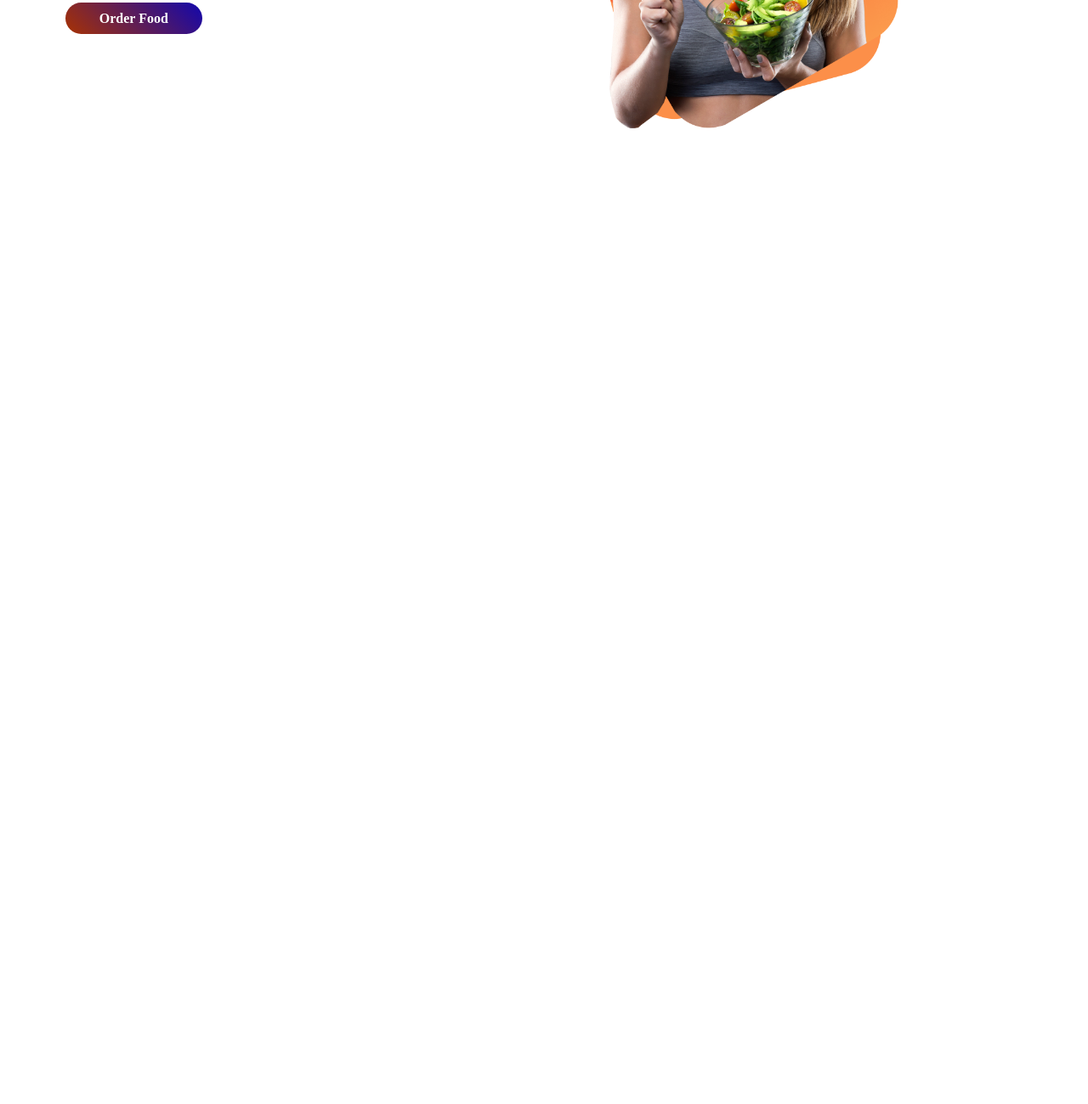
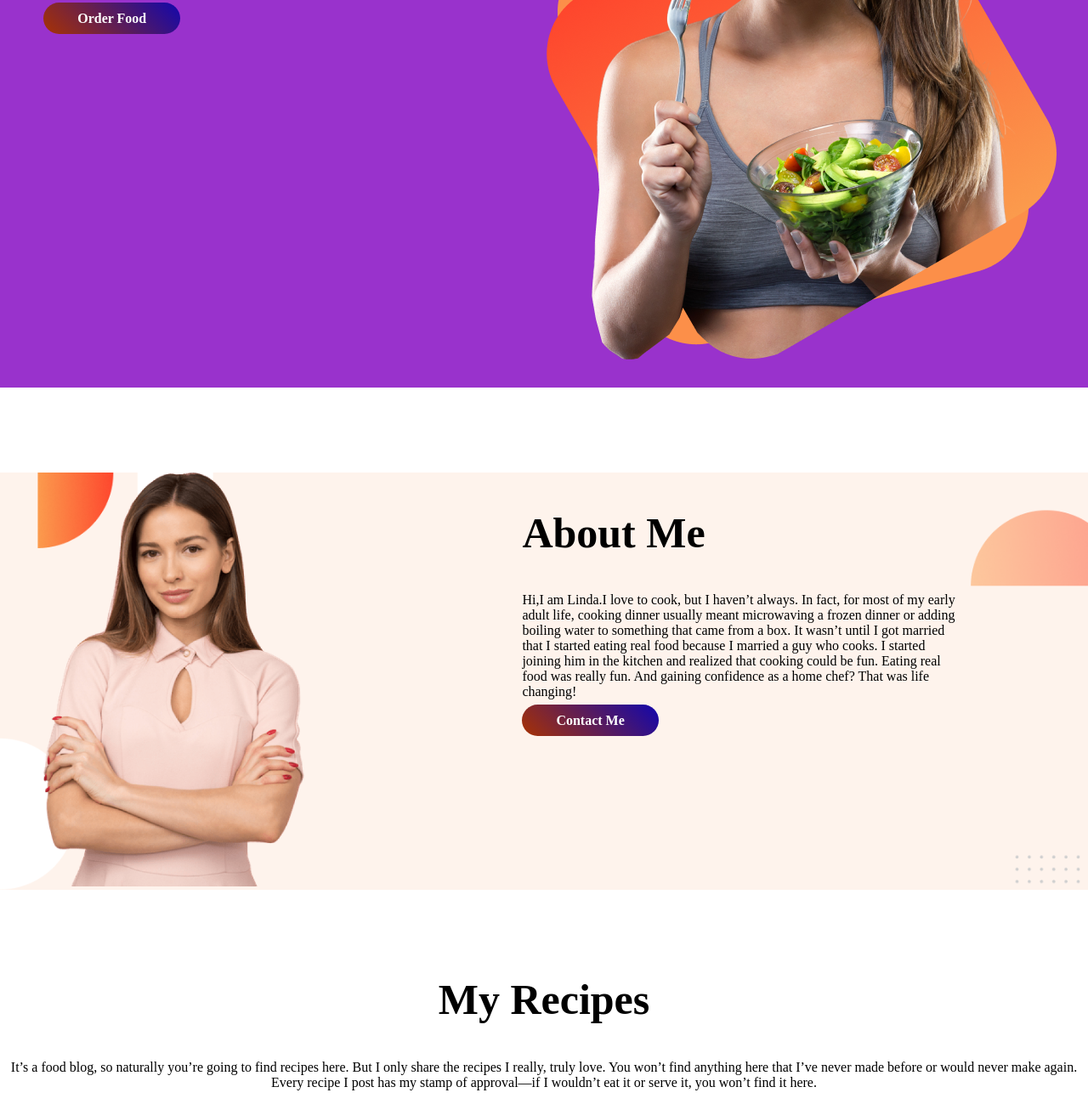
Before and after one commit to Sumon735597/food-network, a plain HTML site: page index.html in a window 1280 px wide. Shown: the part 296-1595 px from the top of the page at 85% size. Before the commit the page ends 800 px from the top, so only its background shows below. Drawn offline with Linux system fonts and the light colour scheme; a web font is replaced by a local one.

Commit message:
added somthing

```diff
--- a/index.html
+++ b/index.html
@@ -11,7 +11,7 @@
     <link rel="stylesheet" href="style.css">
 </head>
 <body>
-    <section class="flexible">
+    <section class=" none flexible">
         <div class="text-container">
             <h1>
                 <span>Skip The Diet,</span>
@@ -24,9 +24,31 @@
             <a class="anchor-button" target="_blank" href="">Order Food</a>
         </div>
         <div class="text-container">
-            <img src="images/female/Group 8425.png" alt="">
+            <img class="image-container1"  src="images/female/Group 8425.png" alt="">
         </div>
 
     </section>
+    <section class="about-container flexible">
+        <div class="text-container">
+            <img class="image-container2" src="images/female/Person Image.png" alt="">
+        </div>
+        <div class="text-container">
+            <h1>About Me</h1>
+            <p>
+                Hi,I am Linda.I love to cook, but I haven’t always. In fact, for most of my early adult life, cooking dinner usually meant microwaving a frozen dinner or adding boiling water to something that came from a box. It wasn’t until I got married that I started eating real food because I married a guy who cooks. I started joining him in the kitchen and realized that cooking could be fun. Eating real food was really fun. And gaining confidence as a home chef? That was life changing!
+            </p>
+            <a class="anchor-button" target="_blank" href="">Contact Me</a>
+        </div>
+
+    </section>
+    <section>
+       <div class="recipes-text">
+            <h1 >My Recipes</h1>
+            <p>It’s a food blog, so naturally you’re going to find recipes here. But I only share the recipes I really, truly love. You won’t find anything here that I’ve never made before or would never make again. Every recipe I post has my stamp of approval—if I wouldn’t eat it or serve it, you won’t find it here.</p>
+        <section>
+       </div>
+
+        </section>
+    </section>
 </body>
 </html>
--- a/style.css
+++ b/style.css
@@ -8,9 +8,9 @@ body{
 }
 .text-container{
     width:40%;
-    float: left;
+
     margin-left: 4%;
-    padding-left: 2%;
+    padding-left: 0%;
 
 }
 h1{
@@ -27,6 +27,24 @@ h1{
 span{
     color: darkorange;
 }
-.text-container img{
+
+.image-container{
     width: 80%;
 }
+.image-container2{
+    width: 60%;
+
+}
+.about-container{
+    background-image: url(images/shapes/7.png);
+    background-repeat: no-repeat;
+
+    background-size: 100%;
+}
+
+.none{
+    background-color: darkorchid;
+}
+.recipes-text{
+    text-align: center;
+}
```
Also changed, not shown: images/female/jimi.png (renamed from images/female/kisspng-eating-junk-food-hunger-fast-food-woman-eating-5b100f5d437345.6346499515277791652763-removebg-preview.png).
